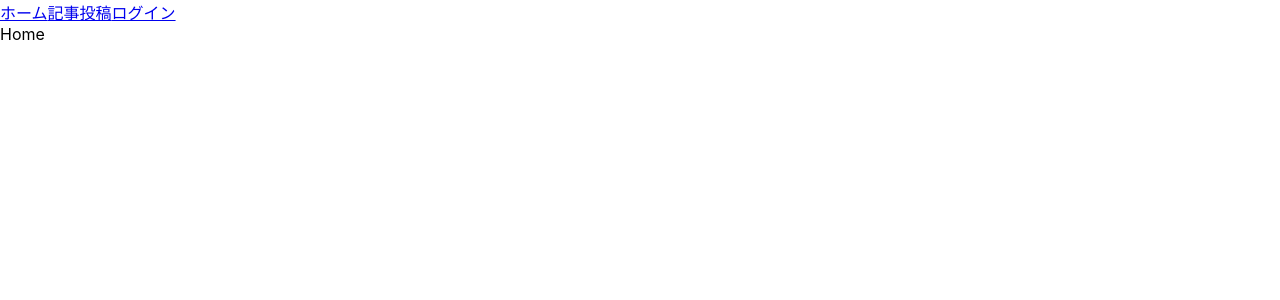
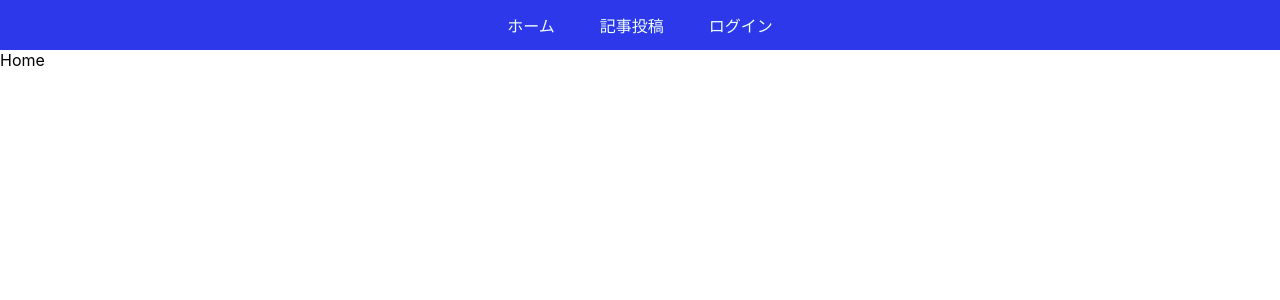
Before and after one commit to sho-itsuka/blog-with-react-and-firebase, a React (Create React App) app: page / in a window 1280 px wide. Shown: the top 300 px of the page. Built offline with nearby package versions, Linux system fonts and the light colour scheme; the HTML template or start-up script is replaced by a standard one.

Commit message:
ナビゲーションバーのスタイリング

```diff
--- /dev/null
+++ b/src/components/Navbar.css
@@ -0,0 +1,18 @@
+nav {
+  display:          flex;
+  justify-content:  center;
+  align-items:      center;
+  background-color: rgb(44, 56, 233);
+  height:           50px;
+  gap:              45px;
+}
+
+nav a {
+  text-decoration: none;
+  color:           azure;
+  transition:      all 0.3s;
+}
+
+nav a:hover {
+  color: aqua;
+}
--- a/src/components/Navbar.js
+++ b/src/components/Navbar.js
@@ -1,5 +1,7 @@
 import React    from 'react'
 import { Link } from 'react-router-dom'
+
+import './Navbar.css'
 
 const Navbar = () => {
   return (
```
